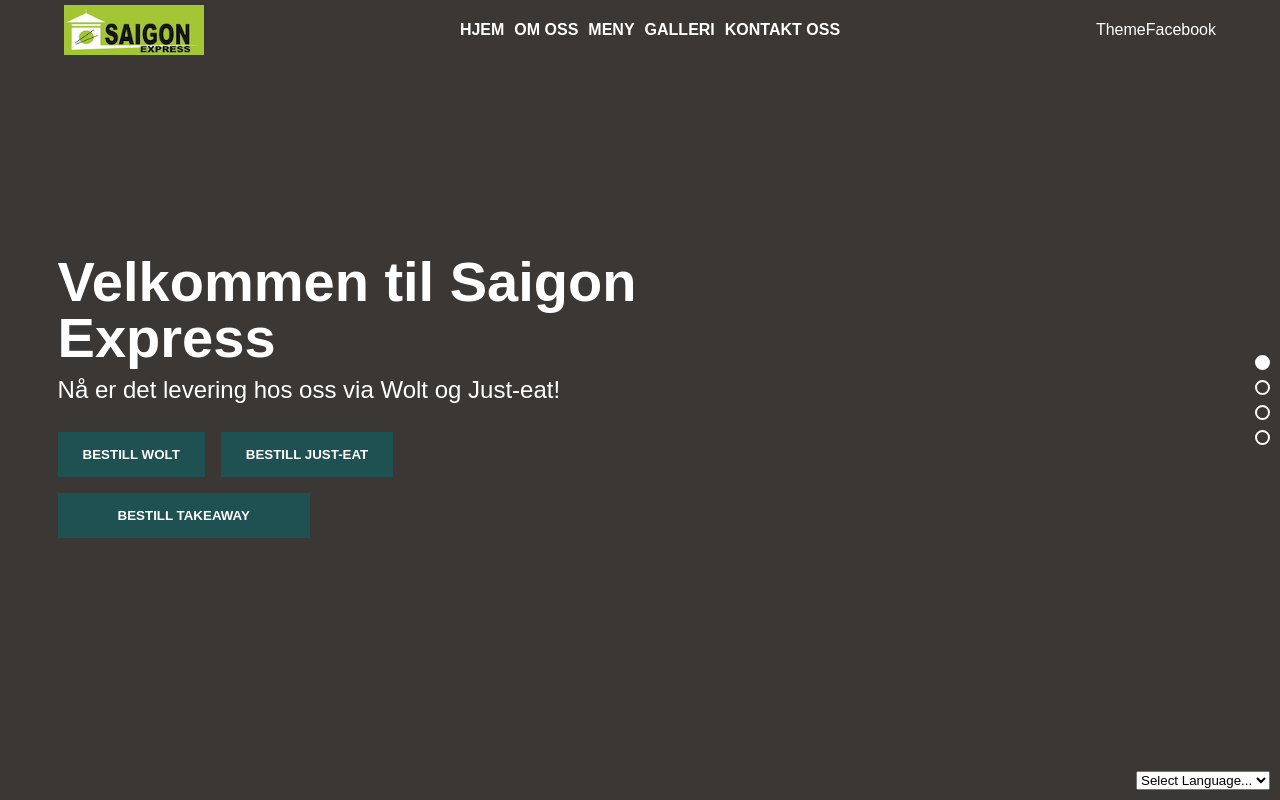
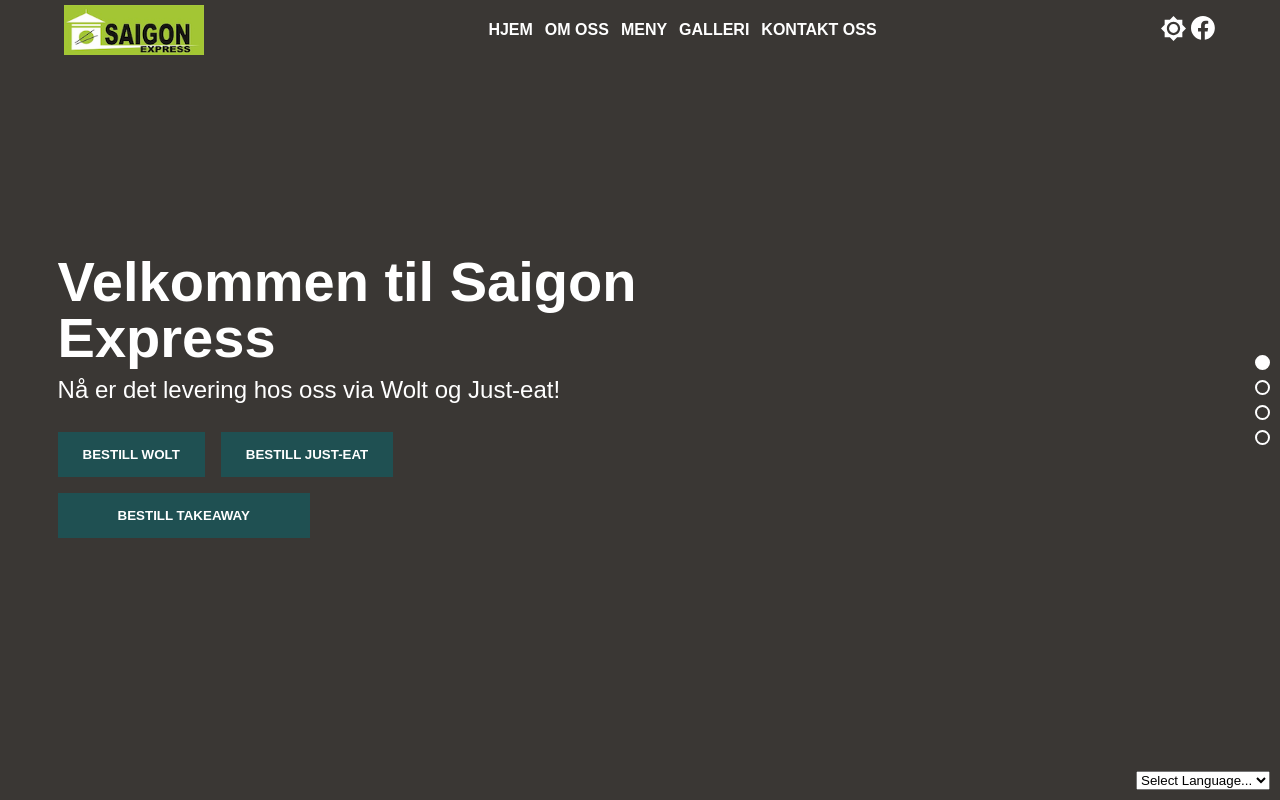
Before and after one commit to Shirajuki/saigonexpress, a Next.js app: page / in a window 1280 px wide. Shown: the top 800 px of the page. Built offline with nearby package versions, Linux system fonts and the light colour scheme; a web font is replaced by a local one.

Commit message:
feat: adds svg icons and some minor styling edits

```diff
--- /dev/null
+++ b/components/ThemeSwitcherIcon.tsx
@@ -0,0 +1,21 @@
+const ThemeSwitcherIcon = () => {
+  return (
+    <svg
+      width="25"
+      height="25"
+      viewBox="0 0 31 31"
+      fill="none"
+      xmlns="http://www.w3.org/2000/svg"
+    >
+      <path
+        d="M15.4999 10.0182C12.4712 10.0182 10.0181 12.4713 10.0181 15.5001C10.0181 18.5288 12.4712 20.9819 15.4999 20.9819C18.5287 20.9819 20.9818 18.5288 20.9818 15.5001C20.9818 12.4713 18.5287 10.0182 15.4999 10.0182Z"
+        fill="white"
+      />
+      <path
+        d="M15.5 23.7228C10.9637 23.7228 7.27719 20.0363 7.27719 15.5C7.27719 10.9637 10.9637 7.27719 15.5 7.27719C20.0363 7.27719 23.7228 10.9637 23.7228 15.5C23.7228 20.0363 20.0363 23.7228 15.5 23.7228ZM26.4638 10.9637V4.53625H20.0363L15.5 0L10.9637 4.53625H4.53625V10.9637L0 15.5L4.53625 20.0363V26.4638H10.9637L15.5 31L20.0363 26.4638H26.4638V20.0363L31 15.5L26.4638 10.9637Z"
+        fill="white"
+      />
+    </svg>
+  );
+};
+export default ThemeSwitcherIcon;
--- a/pages/index.tsx
+++ b/pages/index.tsx
@@ -1,6 +1,7 @@
 import Head from "next/head";
 import Image from "next/image";
 import styles from "../styles/Home.module.scss";
+import ThemeSwitcherIcon from "../components/ThemeSwitcherIcon";
 
 const Home = () => {
   return (
@@ -25,9 +26,24 @@ const Home = () => {
           <a href="#galleri">Galleri</a>
           <a href="#kontaktoss">Kontakt oss</a>
         </nav>
-        <div>
-          <a href="#">Theme</a>
-          <a href="#">Facebook</a>
+        <div className={styles.icons}>
+          <a href="#" className="themeSwitcherIcon">
+            <ThemeSwitcherIcon />
+          </a>
+          <a href="#" className="facebookIcon">
+            <svg
+              width="24"
+              height="24"
+              viewBox="0 0 26 26"
+              fill="none"
+              xmlns="http://www.w3.org/2000/svg"
+            >
+              <path
+                d="M12.9167 0C5.8125 0 0 5.79958 0 12.9425C0 19.4008 4.7275 24.7612 10.9017 25.73V16.6883H7.62083V12.9425H10.9017V10.0879C10.9017 6.84583 12.8263 5.06333 15.7842 5.06333C17.1921 5.06333 18.6646 5.30875 18.6646 5.30875V8.49917H17.0371C15.4354 8.49917 14.9317 9.49375 14.9317 10.5142V12.9425H18.5225L17.9412 16.6883H14.9317V25.73C17.9754 25.2493 20.747 23.6963 22.7462 21.3513C24.7453 19.0064 25.8402 16.024 25.8333 12.9425C25.8333 5.79958 20.0208 0 12.9167 0Z"
+                fill="white"
+              />
+            </svg>
+          </a>
         </div>
       </header>
 
@@ -101,20 +117,60 @@ const Home = () => {
         <div id="kontaktoss" className={styles.contactus}>
           <div className={styles.infoWrapper}>
             <div className={styles.info}>
-              <a href="#">Icon</a>
+              <svg
+                width="21"
+                height="30"
+                viewBox="0 0 21 30"
+                fill="none"
+                xmlns="http://www.w3.org/2000/svg"
+              >
+                <path
+                  d="M10.5 0C4.695 0 0 4.695 0 10.5C0 18.375 10.5 30 10.5 30C10.5 30 21 18.375 21 10.5C21 4.695 16.305 0 10.5 0ZM10.5 14.25C8.43 14.25 6.75 12.57 6.75 10.5C6.75 8.43 8.43 6.75 10.5 6.75C12.57 6.75 14.25 8.43 14.25 10.5C14.25 12.57 12.57 14.25 10.5 14.25Z"
+                  fill="#769E02"
+                />
+              </svg>
+
               <h3>Besøk oss</h3>
               <p>Maridalsveien 157, 0465 Oslo</p>
             </div>
             <div className={styles.info}>
-              <a href="#">Icon</a>
+              <svg
+                width="30"
+                height="24"
+                viewBox="0 0 30 24"
+                fill="none"
+                xmlns="http://www.w3.org/2000/svg"
+              >
+                <path
+                  d="M27 0H3C1.35 0 0.015 1.35 0.015 3L0 21C0 22.65 1.35 24 3 24H27C28.65 24 30 22.65 30 21V3C30 1.35 28.65 0 27 0ZM27 6L15 13.5L3 6V3L15 10.5L27 3V6Z"
+                  fill="#769E02"
+                />
+              </svg>
+
               <h3>Kontakt oss</h3>
               <p>tlf: 222 30 900</p>
               <p>e-post: epost@saigonexpress.no</p>
             </div>
             <div className={styles.info}>
-              <a href="#">Icon</a>
+              <svg
+                width="36"
+                height="36"
+                viewBox="0 0 36 36"
+                fill="none"
+                xmlns="http://www.w3.org/2000/svg"
+              >
+                <path
+                  d="M17.985 3C9.705 3 3 9.72 3 18C3 26.28 9.705 33 17.985 33C26.28 33 33 26.28 33 18C33 9.72 26.28 3 17.985 3ZM18 30C11.37 30 6 24.63 6 18C6 11.37 11.37 6 18 6C24.63 6 30 11.37 30 18C30 24.63 24.63 30 18 30Z"
+                  fill="#769E02"
+                />
+                <path
+                  d="M18.75 10.5H16.5V19.5L24.375 24.225L25.5 22.38L18.75 18.375V10.5Z"
+                  fill="#769E02"
+                />
+              </svg>
+
               <h3>Åpningstider</h3>
-              <p>Text</p>
+              <p>Alle dager: 13.00 - 21.00</p>
             </div>
             <div className={styles.info}>TripAdvisor</div>
           </div>
@@ -132,7 +188,21 @@ const Home = () => {
         <div>
           Page top
           <a href="#">
-            <button></button>
+            <button>
+              <svg
+                width="30"
+                height="12"
+                viewBox="0 0 36 19"
+                fill="none"
+                xmlns="http://www.w3.org/2000/svg"
+              >
+                <path
+                  d="M2 16L18.1029 4L33.6 16"
+                  stroke="#DDDDDD"
+                  strokeWidth="5"
+                />
+              </svg>
+            </button>
           </a>
         </div>
       </footer>
--- a/styles/Home.module.scss
+++ b/styles/Home.module.scss
@@ -23,13 +23,18 @@
         font-weight: 700;
         text-transform: uppercase;
         &:not(:last-child) {
-          padding-right: 10px;
+          padding-right: 12px;
         }
         &.active {
           color: aliceblue;
           text-decoration: underline;
         }
       }
+    }
+    .icons {
+      display: grid;
+      grid-template-columns: 1fr 1fr;
+      grid-gap: 5px;
     }
   }
   .main {
@@ -123,7 +128,7 @@
       }
     }
     .aboutus {
-      background-color: #f5fbea;
+      background-color: #dee2d5;
       text-align: center;
       p {
         margin-top: 12px;
@@ -209,14 +214,18 @@
         grid-template-columns: repeat(3, 1fr);
         height: 140px;
         width: 80%;
+        max-width: 780px;
         .info {
           display: grid;
-          grid-template-rows: 20% 30% 1fr 1fr 1fr;
+          grid-template-rows: 30% 25% 1fr 1fr 1fr;
           padding: 8px 0;
           width: 100%;
           height: 140px;
           text-align: center;
           background-color: white;
+          svg {
+            margin: 8px auto 0 auto;
+          }
           p {
             font-size: 0.9rem;
           }
@@ -262,6 +271,9 @@
         width: 50px;
         height: 50px;
         border-radius: 10px;
+        svg {
+          transform: translateX(-15px);
+        }
       }
     }
   }
```
